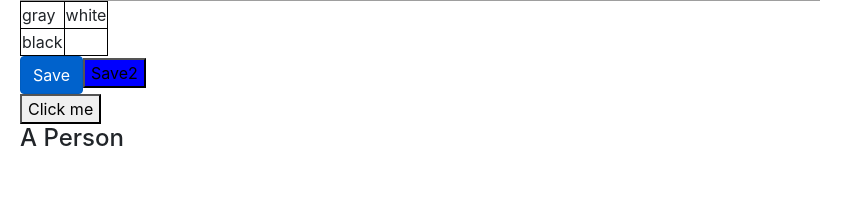
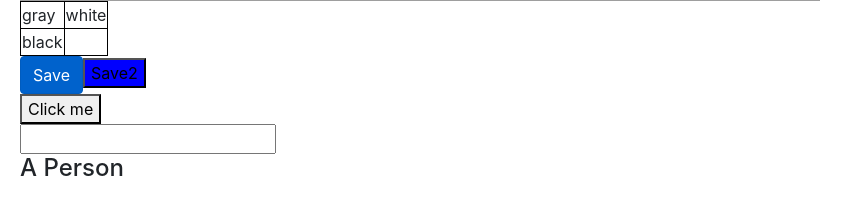
Before and after one commit to mdzobayer/angular-hello-world, an Angular app: page / in a window 1280 px wide. Shown: the part 456-670 px from the top of the page, without its empty margins (0-863 px from the left). Built offline with nearby package versions, Linux system fonts and the light colour scheme; grey boxes are pictures that could not be loaded.

Commit message:
Add Event (ENTER) filtering [traditional way]

```diff
--- a/src/app/courses.component.ts
+++ b/src/app/courses.component.ts
@@ -31,6 +31,7 @@ import { Component } from '@angular/core';
         <div (click)="onDivClicked()">
         <button (click)="onSave($event)">Click me</button>                                    <!-- Event buinding -->
         </div>
+        <input (keyup)="onKeyUp($event)" />
     `
 })
 export class CoursesComponent {
@@ -58,5 +59,11 @@ export class CoursesComponent {
         console.log("Div was clicked");
     }
 
+    onKeyUp($event) {
+        if ($event.keyCode === 13) {
+            console.log("ENTER was pressed");
+        }
+    }
+
     // Logic for calling an http service
 }
```
